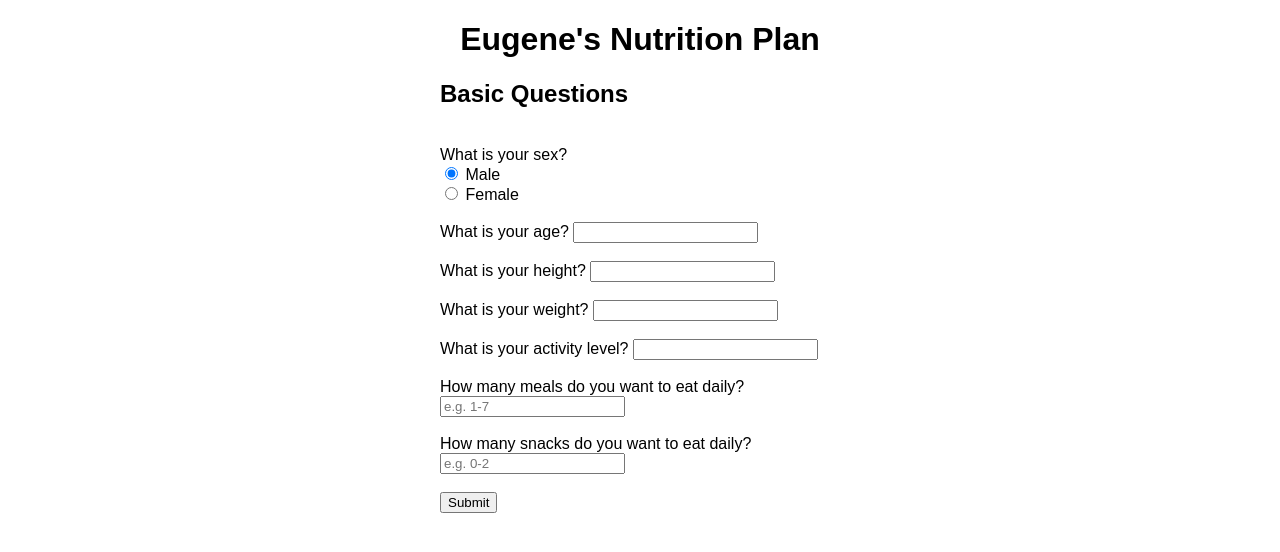
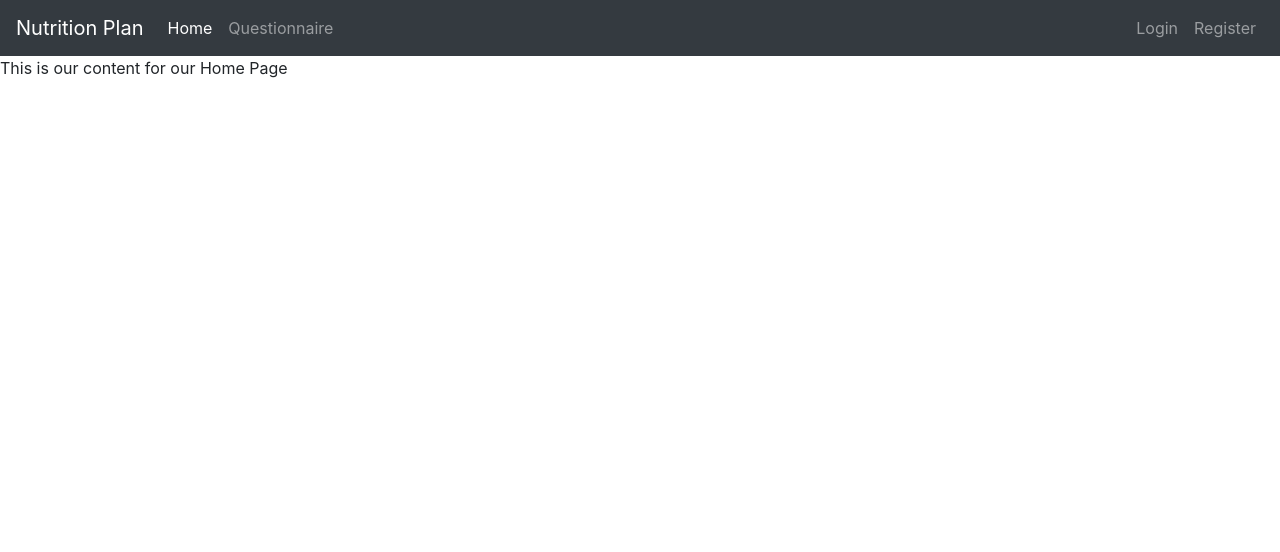
Before and after one commit to EugeneL97/Nutrition-Plan, a Flask app: page / in a window 1280 px wide. Shown: the top 552 px of the page. Run offline with Flask 2, Linux system fonts and the light colour scheme; some libraries are stand-ins or nearby versions.

Commit message:
Added navigation + user registration to the website

```diff
--- a/nutritionPlan/__init__.py
+++ b/nutritionPlan/__init__.py
@@ -4,6 +4,7 @@ from wtforms import Form, TextField, BooleanField, validators
 
 app = Flask(__name__)
 app.config['SQLALCHEMY_DATABASE_URI'] = 'sqlite:///answers.db'
+app.config['SECRET_KEY'] = '2d700b21121a0917e03ae0ed'
 db = SQLAlchemy(app)
 
 from nutritionPlan import routes
--- a/nutritionPlan/routes.py
+++ b/nutritionPlan/routes.py
@@ -1,17 +1,54 @@
 from nutritionPlan import app
-from nutritionPlan.models import AnswersDB
-from flask import render_template, request
+from nutritionPlan.models import AnswersDB, userInfo, db
+from nutritionPlan.forms import createAccForm
+from flask import render_template, request, redirect
 
-@app.route('/', methods=['POST', 'GET'])
-def getAnswers():
+@app.route('/')
+@app.route('/home')
+def homePage():
+    return render_template('home.html')
+
+@app.route('/createAccount', methods=['POST', 'GET'])
+def createAccount():
+    form = createAccForm()
+    return render_template('createAccount.html', form=form)
+
+#Login -> form
+#Need to login in order to access the form
+@app.route('/login', methods=['POST', 'GET'])
+def checkLogin():
     if request.method == "POST":
-        questions = ['sex', 'age', 'heightInCm',
-        'weightInKg', 'activity', 'meals', 'snacks']
-        answers = []
+        login = userInfo(username=request.form['username'], password=request.form['password'])
+        try:
+            #Check username and password in DB (if it exists)
+            #Need to understand syntax
+            db.query.filter_by(username)
+        except:
+            return "User does not exist."
+    else:
+        return render_template("login.html")
 
-        for i in questions:
-            answers.append(request.form.get(i))
+#Form -> answers
+@app.route('/form', methods=['POST', 'GET'])
+def formPage():
+    if request.method == "POST":
 
-        return
+        answers = AnswersDB(sex=request.form['sex'], age=request.form['age'],
+                            heightInCm=request.form['height'], weightInKg=request.form['weight'],
+                            activity=request.form['activity'], meals=request.form['meals'], snacks=request.form['snacks'])
+
+        try:
+            db.session.add(answers)
+            db.session.commit()
+            return render_template("answers.html")
+        except:
+            return 'how did this happen lol'
+
     else:
-        return render_template("index.html")
+        return render_template("form.html")
+
+#Need a route (login page start of website)
+#Need username/email to login (how they reference their submission in the database)
+    #If new user, fill out the nutrition plan
+    #Existing users can choose to view their old nutrition plan (their answers)
+    #Or choose to update it with a new response
--- a/nutritionPlan/static/css/main.css
+++ /dev/null
@@ -1,40 +0,0 @@
-body, html {
-    margin: 0;
-    font-family: sans-serif;
-}
-h1 {
-    text-align: center;
-}
-h4 {
-    text-align: center;
-}
-.content {
-    margin: 0 auto;
-    width: 400px;
-}
-
-table, td, th {
-    border: 1px solid #aaa;
-}
-
-table {
-    border-collapse: collapse;
-    width: 100%;
-}
-
-th {
-    height: 30px;
-}
-
-td {
-    text-align: center;
-    padding: 5px;
-}
-
-.form {
-    margin-top: 20px;
-}
-
-#content {
-    width: 70%;
-}
--- a/nutritionPlan/templates/base.html
+++ b/nutritionPlan/templates/base.html
@@ -1,13 +1,59 @@
-<!DOCTYPE html>
+<!doctype html>
 <html lang="en">
-<head>
-    <meta charset="UTF-8">
-    <meta name="viewport" content="width=device-width, initial-scale=1.0">
-    <meta http-equiv="X-UA-Compatible" content="ie=edge">
-    <link rel="stylesheet" type="text/css" href="{{ url_for('static', filename='css/main.css') }} "> <!-- https://stackoverflow.com/a/60006392/15017290 for reloading cache-->
-    {% block head %}{% endblock %}
-</head>
-<body>
-    {% block body %}{% endblock %}
-</body>
+  <head>
+    <!-- Required meta tags -->
+    <meta charset="utf-8">
+    <meta name="viewport" content="width=device-width, initial-scale=1, shrink-to-fit=no">
+
+    <!-- Bootstrap CSS -->
+    <link rel="stylesheet" href="https://cdn.jsdelivr.net/npm/bootstrap@4.5.3/dist/css/bootstrap.min.css" integrity="sha384-TX8t27EcRE3e/ihU7zmQxVncDAy5uIKz4rEkgIXeMed4M0jlfIDPvg6uqKI2xXr2" crossorigin="anonymous">
+
+    <title>
+        {% block title %}
+
+        {% endblock %}
+    </title>
+  </head>
+  <body>
+    <nav class="navbar navbar-expand-md navbar-dark bg-dark">
+      <a class="navbar-brand" href="#">Nutrition Plan</a>
+      <button class="navbar-toggler" type="button" data-toggle="collapse" data-target="#navbarNav">
+        <span class="navbar-toggler-icon"></span>
+      </button>
+      <div class="collapse navbar-collapse" id="navbarNav">
+        <ul class="navbar-nav mr-auto">
+            <li class="nav-item active">
+                <a class="nav-link" href="{{url_for('homePage')}}">Home <span class="sr-only">(current)</span></a>
+            </li>
+            <li class="nav-item">
+                <a class="nav-link" href="{{url_for('formPage')}}">Questionnaire</a>
+            </li>
+        </ul>
+        <ul class="navbar-nav">
+            <li class="nav-item">
+                <a class="nav-link" href="{{url_for('checkLogin')}}">Login</a>
+            </li>
+            <li class="nav-item">
+                <a class="nav-link" href="{{url_for('createAccount')}}">Register</a>
+            </li>
+        </ul>
+      </div>
+    </nav>
+
+    {% block content %}
+
+    {% endblock %}
+
+    <!-- Optional JavaScript -->
+    <script src='https://kit.fontawesome.com/a076d05399.js'></script>
+    <script src="https://code.jquery.com/jquery-3.5.1.slim.min.js" integrity="sha384-DfXdz2htPH0lsSSs5nCTpuj/zy4C+OGpamoFVy38MVBnE+IbbVYUew+OrCXaRkfj" crossorigin="anonymous"></script>
+    <script src="https://cdn.jsdelivr.net/npm/popper.js@1.16.1/dist/umd/popper.min.js" integrity="sha384-9/reFTGAW83EW2RDu2S0VKaIzap3H66lZH81PoYlFhbGU+6BZp6G7niu735Sk7lN" crossorigin="anonymous"></script>
+    <script src="https://stackpath.bootstrapcdn.com/bootstrap/4.5.2/js/bootstrap.min.js" integrity="sha384-B4gt1jrGC7Jh4AgTPSdUtOBvfO8shuf57BaghqFfPlYxofvL8/KUEfYiJOMMV+rV" crossorigin="anonymous"></script>
+  </body>
+  <style>
+      content{
+        background-color: #212121;
+        color: white
+      }
+  </style>
 </html>
--- a/nutritionPlan/templates/index.html
+++ b/nutritionPlan/templates/form.html
@@ -1,35 +1,33 @@
 {% extends 'base.html' %}
 
-{% block head %}
-<title>Nutrition Plan</title>
+{% block title %}
+    Nutrition Plan
 {% endblock %}
 
-{% block body %}
+{% block content %}
 <div class="content">
     <h1>Eugene's Nutrition Plan</h1>
-    <form action="{{url_for("getAnswers")}}" method="POST">
+    <!-- Need WTForms to validate the inputs later (low prio) -->
+    <form action="{{url_for("formPage")}}" method="POST">
         <h2>Basic Questions</h2>
 
         <br><label for="sex"> What is your sex? </label>
-        <br><input type="radio" name="sex" id="0" value="0" checked>
+        <br><input type="radio" name="sex" id="0" value="M" checked>
         <label for="0">Male</label>
-        <br><input type="radio" name="sex" id="1" value="1">
+        <br><input type="radio" name="sex" id="1" value="F">
         <label for="1">Female</label>
 
         <br><br><label for="age"> What is your age? </label>
-        <!-- Age check in python since age affects the algorithm -->
         <input type="number" name="age" id="age">
 
         <br><br><label for="height"> What is your height? </label>
-        <!-- Height check again, dropdown or input boxes? -->
         <input type="text" name="height" id="height">
 
         <br><br><label for="weight"> What is your weight? </label>
         <input type="number" name="weight" id="weight">
 
         <br><br><label for="activity"> What is your activity level? </label>
-        <!-- Four dropdown options similar to MyFitnessPal -->
-        <input type="text" name="activity" id="activity">
+        <input type="number" name="activity" id="activity">
 
         <br><br><label for="meals"> How many meals do you want to eat daily? </label>
         <input type="number" name="meals" id="meals" placeholder="e.g. 1-7">
--- /dev/null
+++ b/nutritionPlan/templates/home.html
@@ -0,0 +1,9 @@
+{% extends 'base.html' %}
+
+{% block title %}
+    Home Page
+{% endblock %}
+
+{% block content %}
+    This is our content for our Home Page
+{% endblock %}
```
Also changed, not shown: app copy 2.py (deleted, +0 -56 lines), nutritionPlan/forms.py (added, +10 -0 lines), nutritionPlan/models.py (+10 -0 lines), nutritionPlan/templates/answers.html (added, +15 -0 lines), nutritionPlan/templates/createAccount.html (added, +33 -0 lines), nutritionPlan/templates/index copy.html (deleted, +0 -38 lines), nutritionPlan/templates/login.html (added, +22 -0 lines), nutritionPlan/templates/update.html (deleted, +0 -16 lines), nutritionPlan/answers.db, nutritionPlan/templates/forgotPassword.html (added), 2 other files.
